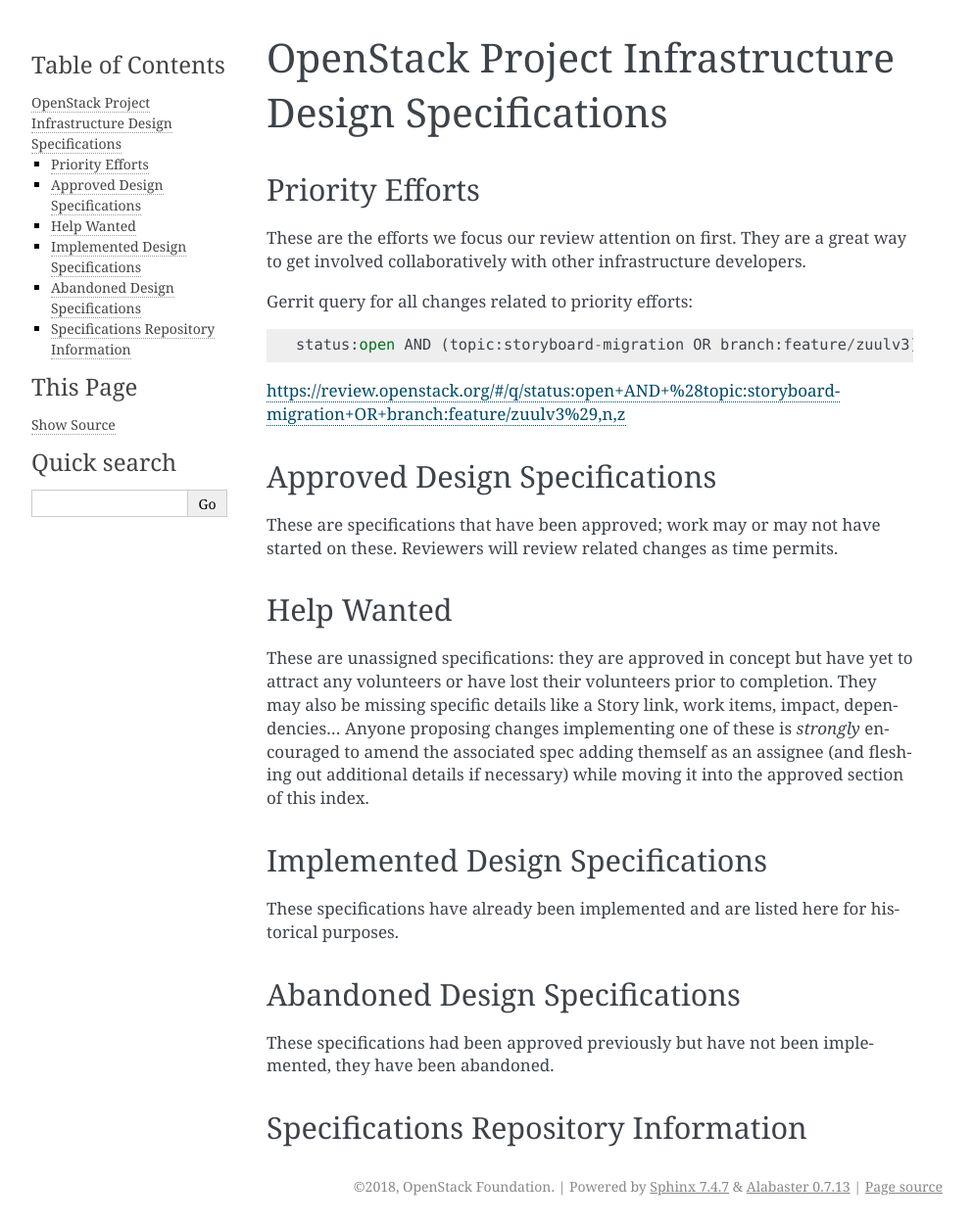
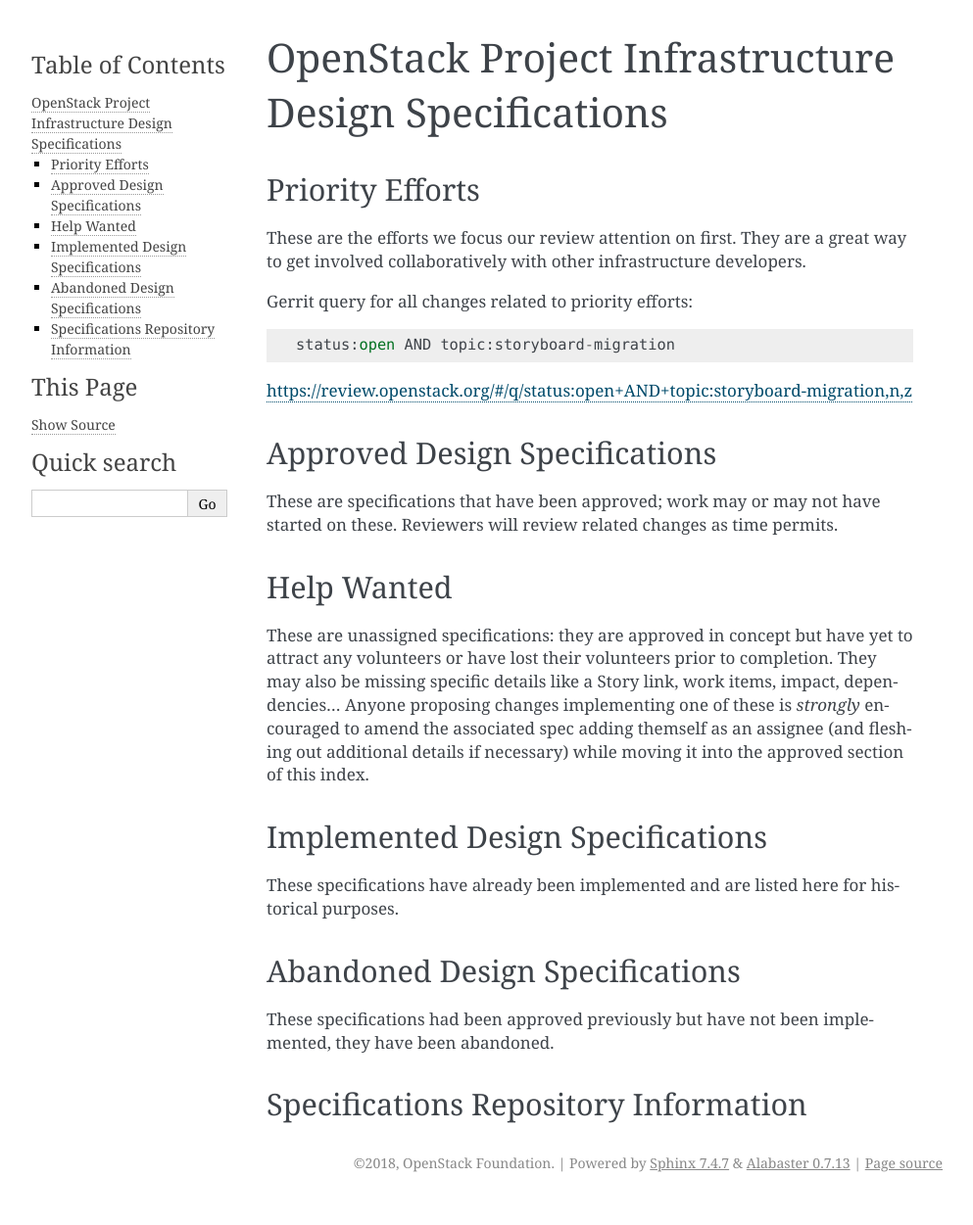
Before and after one commit to openstack-infra/infra-specs, a Sphinx documentation site: the page built from doc/source/index.rst, in a window 1280 px wide. Shown: the whole page at 98% size, without its empty margins (148-1141 px from the left). Built offline with Sphinx 7.4.7, drawn with Linux system fonts in a browser that asks for light colours; pages that are not in the unit, such as notebooks, are missing from menus; after the commit the page ends 1227 px from its top, so only the background shows below that.

Commit message:
Mark zuul v3 work as done
Zuul 3.0.0 has been released. OpenStack Infra is running this code. I
think we can call these specs done at this point. I am sure there will
be future work but that can (and should) be captured in new specs as
zuul evolves even more.

Change-Id: I5db206d92f29e931efa6ab047ae8014ba3f1fac0

```diff
--- a/doc/source/index.rst
+++ b/doc/source/index.rst
@@ -13,14 +13,12 @@
    :maxdepth: 1
 
    specs/task-tracker
-   specs/zuulv3
-   specs/zuulv3-executor-security
 
 Gerrit query for all changes related to priority efforts::
 
-  status:open AND (topic:storyboard-migration OR branch:feature/zuulv3)
+  status:open AND topic:storyboard-migration
 
-https://review.openstack.org/#/q/status:open+AND+%28topic:storyboard-migration+OR+branch:feature/zuulv3%29,n,z
+https://review.openstack.org/#/q/status:open+AND+topic:storyboard-migration,n,z
 
 Approved Design Specifications
 ==============================
```
Also changed, not shown: other parts of doc/source/index.rst (+2 -0 lines).
